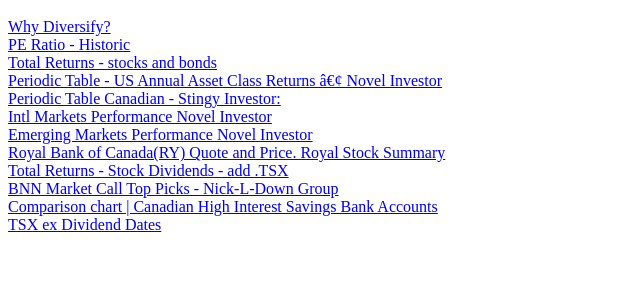
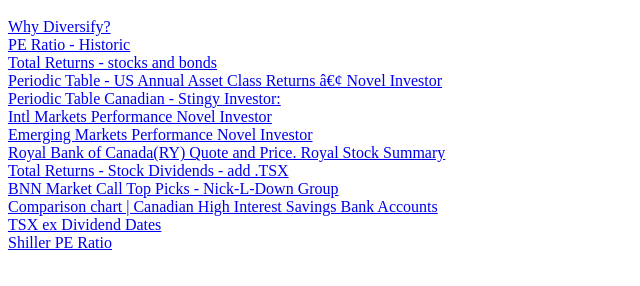
Before and after one commit to myFin/myFin.fin.io, a plain HTML site: page research.html in a window 1280 px wide. Shown: the part 48-334 px from the top of the page, without its empty margins (0-640 px from the left). Drawn offline with Linux system fonts and the light colour scheme.

Commit message:
Update research.html

```diff
--- a/research.html
+++ b/research.html
@@ -14,5 +14,6 @@
 <DT><A HREF="http://www.nickldown.com/BNN057.html">BNN Market Call Top Picks - Nick-L-Down Group</A>
 <DT><A HREF="https://www.highinterestsavings.ca/chart/">Comparison chart | Canadian High Interest Savings Bank Accounts</A>
 <DT><A HREF="tsx.exdividend.ca/">TSX ex Dividend Dates</A>
+<DT><A HREF="www.multpl.com/shiller-pe/">Shiller PE Ratio</A>
 </DL>
 </body></html>
```
